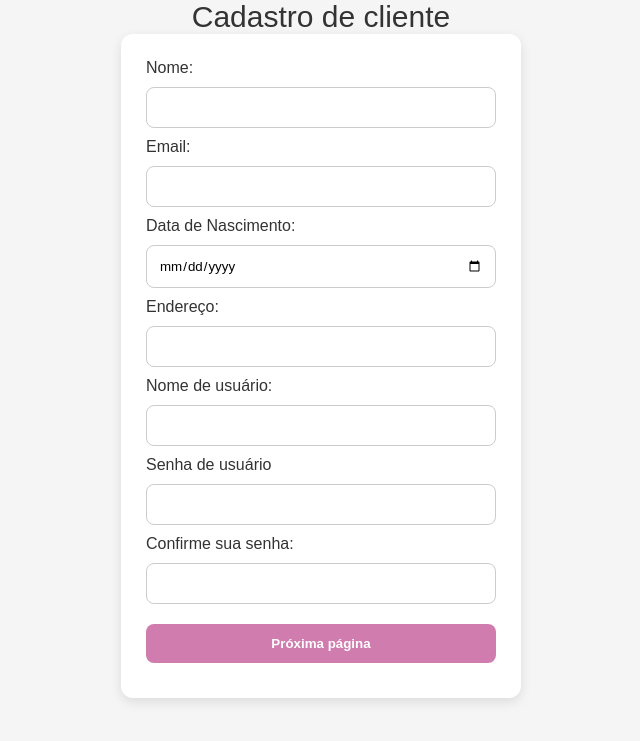
After one commit to gilopesr/software_livraria, a Flask app: template templates/cadastroClientes.html in a window 1280 px wide. The commit adds this page. Shown: the top 741 px of the page, without its empty margins (319-959 px from the left). Run offline with Flask 3, Linux system fonts and the light colour scheme; the template is opened without the code that fills it, so the values that code supplies are empty.

Commit message:
paginas de cadastro e login e funções

```diff
--- a/static/index.js
+++ b/static/index.js
@@ -118,3 +118,47 @@ window.onload = function() {
     showSlides(slideIndex);
     autoTimeout = setTimeout(autoRotate, 5000);
 };
+
+const loginRegisters = [];
+
+function cadastro(){
+    var name = document.querySelector('input#name').value;
+    var email = document.querySelector('input#email').value;
+    var data_nasc = document.querySelector('input#data_nasc').value;
+    var endereco = document.querySelector('input#endereco').value;
+    var user_name = document.querySelector('input#user').value;
+    var password = document.querySelector('input#password_user').value;
+    var confirm_password = document.querySelector('input#confirm_password').value;
+
+    var error = document.querySelector('p#error');
+    error.style.color = 'red'
+
+    if(name==='' || email==='' || data_nasc==='' || endereco===''){
+        error.textContent = 'Todos os campos devem ser preenchidos!';
+    }else if(password != confirm_password){
+        error.textContent = 'As senhas devem ser iguais'
+    }else{
+        loginRegisters.push({'usuário':user_name,'senha':password})
+        console.log(loginRegisters)
+        window.alert('Direcionando para a próxima página!');
+        location.href = '/templates/login.html'
+    }
+
+
+}
+
+function login(){
+    var user_name = document.getElementById('user');
+    var password = document.getElementById('password');
+
+        console.log(loginRegisters)
+    for(let user of loginRegisters){
+            if(user.usuário != user_name || password != user.senha){
+                alert('Erro ! senha ou usuário inválidos')
+            }else{
+                location.href = '/templates/index.html'
+            }
+    }
+
+
+}
--- a/static/style.css
+++ b/static/style.css
@@ -23,6 +23,16 @@ body {
     max-width: 1200px;
     margin: 0 auto;
     padding: 0 20px;
+}
+
+header#header_client{
+    text-align: center;
+    color: var(--color-text-dark);
+    font-size: 30px;
+}
+
+header#header_login{
+    text-align: center;
 }
 
 h1 {
@@ -559,3 +569,11 @@ form select:focus {
 #excluir:hover {
     background-color: #a81826;
 }
+
+a#login{
+    text-decoration: none;
+}
+
+form.login{
+     margin: 20px 300px;
+}
--- /dev/null
+++ b/templates/cadastroClientes.html
@@ -0,0 +1,37 @@
+<!DOCTYPE html>
+<html lang="pt-br">
+<head>
+    <meta charset='utf-8'>
+    <meta http-equiv='X-UA-Compatible' content='IE=edge'>
+    <title>Cadastro</title>
+    <meta name='viewport' content='width=device-width, initial-scale=1.0'>
+    <link rel='stylesheet' type='text/css' media='screen' href='/static/style.css'>
+    <link rel="stylesheet" href="https://cdnjs.cloudflare.com/ajax/libs/font-awesome/6.4.0/css/all.min.css">
+
+    <script src='/static/index.js' defer></script>
+</head>
+<body>
+    <header id="header_client">Cadastro de cliente</header>
+
+    <main>
+        <form>
+            <label for="nome">Nome: </label>
+            <input type="text" name="name" id="name">
+            <label for="email">Email: </label>
+            <input type="email" name="email" id="email">
+            <label for="data_nasc">Data de Nascimento:</label>
+            <input type="date" name="data_nasc" id='data_nasc'>
+            <label for="endereco">Endereço:</label>
+            <input type="text" name="endereco" id="endereco">
+            <label for="user_name">Nome de usuário:</label>
+            <input type="text" name="user" id="user">
+            <label for="password_user">Senha de usuário</label>
+            <input type="password" name="password_user" id="password_user">
+            <label for="confirm_password">Confirme sua senha:</label>
+            <input type="password" id="confirm_password" name="confirm_password">
+            <button onclick="cadastro()" type="button">Próxima página</button>
+            <p id="error"></p>
+        </form>
+    </main>
+</body>
+</html>
--- a/templates/index.html
+++ b/templates/index.html
@@ -27,7 +27,7 @@
         <div class="right-menu">
             <div class="login">
                 <i class="fa fa-user"></i>
-                <span>Seja bem-vindo! <strong>Faça seu login</strong></span>
+                <span>Seja bem-vindo! <a href="login.html" id="login"><strong>Faça seu login</strong></a></span>
             </div>
             <div class="cart">
                 <i class="fa fa-shopping-bag"></i>
```
Also changed, not shown: templates/login.html (added, +30 -0 lines).
